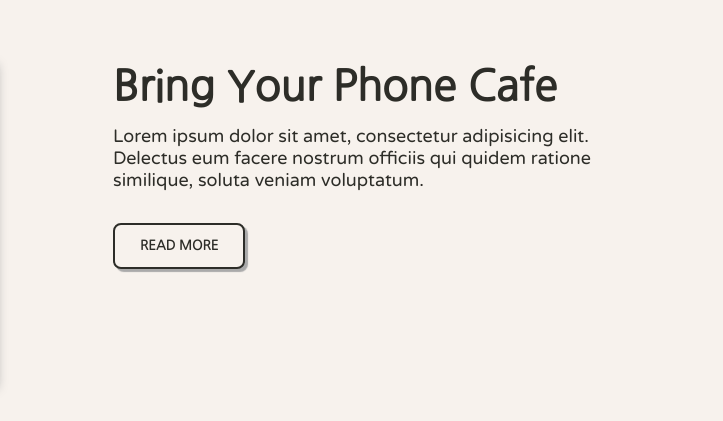
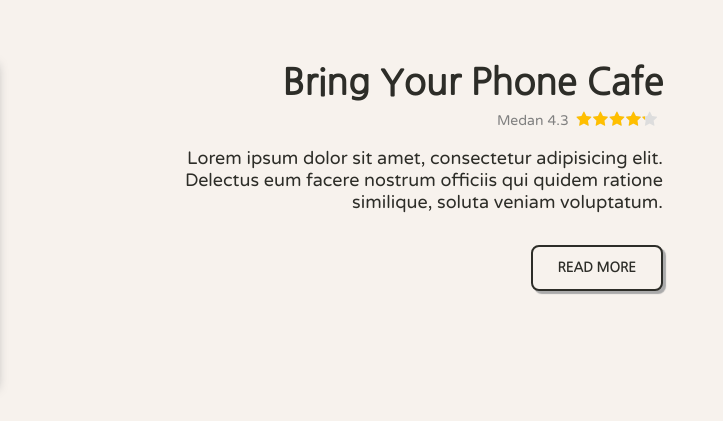
Before and after one commit to rvnltf/restaurant-apps, a website built with webpack: page src/templates/index.html in a window 1280 px wide. Shown: the part 500-921 px from the top of the page, 557-1280 px from the left. Built offline with nearby package versions, Linux system fonts and the light colour scheme; files whose address does not match are found by name.

Commit message:
start rating

```diff
--- a/src/styles/main.css
+++ b/src/styles/main.css
@@ -150,11 +150,12 @@ header.sticky .menu {
 
 .odd-content {
     width: 100%;
+    text-align: right;
 }
 
 .odd-title {
     font-family: 'Nanum Gothic', sans-serif;
-    font-size: 42px;
+    font-size: 32px;
     font-weight: bold;
 }
 
@@ -167,7 +168,70 @@ header.sticky .menu {
     -webkit-box-orient: vertical;
     -webkit-line-clamp: 3;
 }
-
+.review {
+    display: flex;
+    align-items: center;
+    justify-content: flex-end;
+}
+.review p {
+    padding: 0 2px;
+    color: gray;
+    font-size: 13px;
+}
+.rating {
+    display: inline-block;
+    overflow: hidden;
+    position: relative;
+    vertical-align: middle;
+}
+.ratings {
+    margin: 5px;
+    position: relative;
+}
+.rating .star {
+    box-sizing: border-box;
+    font-family: FontAwesome;
+    font-size: 14px;
+    margin: 0 -.1em;
+    position: relative;
+}
+  .rating .star:before, .rating .star:after {
+    display: inline-block;
+    padding: .05em .15em;
+    vertical-align: top;
+    transition: all .25s;
+}
+.rating .star:before {
+    content: "\f005";
+    position: relative;
+}
+.rating__blank, .rating__people, .rating__you {
+    box-sizing: border-box;
+    white-space: nowrap;
+    transition: all 1s;
+}
+.rating__people, .rating__you {
+    position: absolute;
+    top: 0;
+    left: 0;
+    right: 0;
+}
+.rating__blank .star:before {
+    color: #ddd;
+}
+.rating__blank .star:after {
+    color: #0003;
+}
+.rating__people {
+    width: calc(100% * (var(--nilai)*2));
+    overflow: hidden;
+}
+.rating__people .star:before {
+    color: #ffbf00;
+}
+.rating__people .star:after {
+    color: #0003;
+}
 .button {
     font-family: 'Nanum Gothic', sans-serif;
     font-weight: bold;
@@ -227,7 +291,7 @@ header.sticky .menu {
 
 .even-title {
     font-family: 'Nanum Gothic', sans-serif;
-    font-size: 42px;
+    font-size: 32px;
     font-weight: bold;
     color: #f7f2ed;
 }
--- a/src/styles/responsive.css
+++ b/src/styles/responsive.css
@@ -53,12 +53,18 @@
     .odd-content {
         padding: 30px;
     }
+    .odd-title {
+        font-size: 36px;
+    }
     .even {
         height: 300px;
         grid-template-columns: 1fr 1fr;
     }
     .even-figure img {
         width: 100%;
+    }
+    .even-title {
+        font-size: 36px;
     }
     .even-content {
         opacity: 1;
@@ -148,4 +154,11 @@
     .even-figure img {
         width: 120%;
     }
+    .review p {
+        font-size: 14px;
+    }
+    .rating .star {
+        font-size: 16px;
+    }
+
 }
--- a/src/templates/index.html
+++ b/src/templates/index.html
@@ -6,6 +6,7 @@
         <meta name="viewport" content="width=device-width,  initial-scale=1.0">
         <link href="https://fonts.googleapis.com/css2?family=Varela+Round&amp;display=swap" rel="stylesheet">
         <link href="https://fonts.googleapis.com/css2?family=Nanum+Gothic&display=swap" rel="stylesheet">
+        <link rel='stylesheet' href='https://stackpath.bootstrapcdn.com/font-awesome/4.7.0/css/font-awesome.min.css'>
         <title>Peto Resto</title>
     </head>
     <body>
@@ -37,6 +38,18 @@
                     </figure>
                     <div class="odd-content">
                         <h1 class="odd-title">Bring Your Phone Cafe</h1>
+                        <div class="review">
+                            <p>Medan</p>
+                            <p>4.3</p>
+                            <div class="rating" style="--nilai: 0.42;">
+                                <div class="ratings">
+                                    <div class="rating__blank"><span class="star"></span><span class="star"></span><span class="star"></span><span class="star"></span><span class="star"></span>
+                                    </div>
+                                    <div class="rating__people"><span class="star"></span><span class="star"></span><span class="star"></span><span class="star"></span><span class="star"></span>
+                                    </div>
+                                </div>
+                            </div>
+                        </div>
                         <p class="odd-description">Lorem ipsum dolor sit amet, consectetur adipisicing elit. Delectus eum
                             facere nostrum officiis qui quidem ratione similique, soluta veniam voluptatum. </p>
                         <button class="button" style="box-shadow: 3px 3px 1px #aaaaaa;">Read More</button>
```
